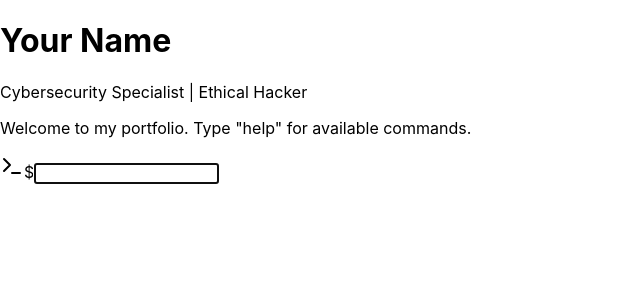
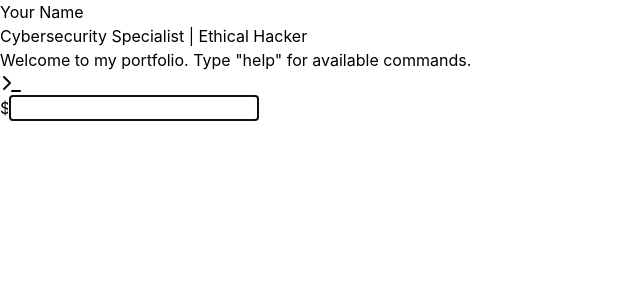
Before and after one commit to scelokhoza/Portfolio-Website, a React (Create React App) app in the folder my-portfolio/: page / in a window 1280 px wide. Shown: the top 300 px of the page, without its empty margins (0-640 px from the left). Built offline with nearby package versions, Linux system fonts and the light colour scheme.

Commit message:
fixing the tailwind error

```diff
--- a/my-portfolio/package.json
+++ b/my-portfolio/package.json
@@ -35,5 +35,8 @@
       "last 1 firefox version",
       "last 1 safari version"
     ]
+  },
+  "devDependencies": {
+    "tailwindcss": "^3.4.13"
   }
 }
--- a/my-portfolio/src/App.js
+++ b/my-portfolio/src/App.js
@@ -1,5 +1,7 @@
 import React, { useState, useEffect } from 'react';
 import { Terminal } from 'lucide-react';
+import './index.css';
+
 
 const App = () => {
   const [command, setCommand] = useState('');
--- a/my-portfolio/src/index.css
+++ b/my-portfolio/src/index.css
@@ -1,3 +1,7 @@
+@import "tailwindcss/base";
+@import "tailwindcss/components";
+@import "tailwindcss/utilities";
+
 body {
   margin: 0;
   font-family: -apple-system, BlinkMacSystemFont, 'Segoe UI', 'Roboto', 'Oxygen',
--- /dev/null
+++ b/my-portfolio/tailwind.config.js
@@ -0,0 +1,8 @@
+/** @type {import('tailwindcss').Config} */
+export const content = [
+  './src/**/*.{js,jsx,ts,tsx}',
+];
+export const theme = {
+  extend: {},
+};
+export const plugins = [];
```
Also changed, not shown: my-portfolio/src/App.css (line endings or trailing spaces), 1 other file (tests, documents, lock files or other folders).
